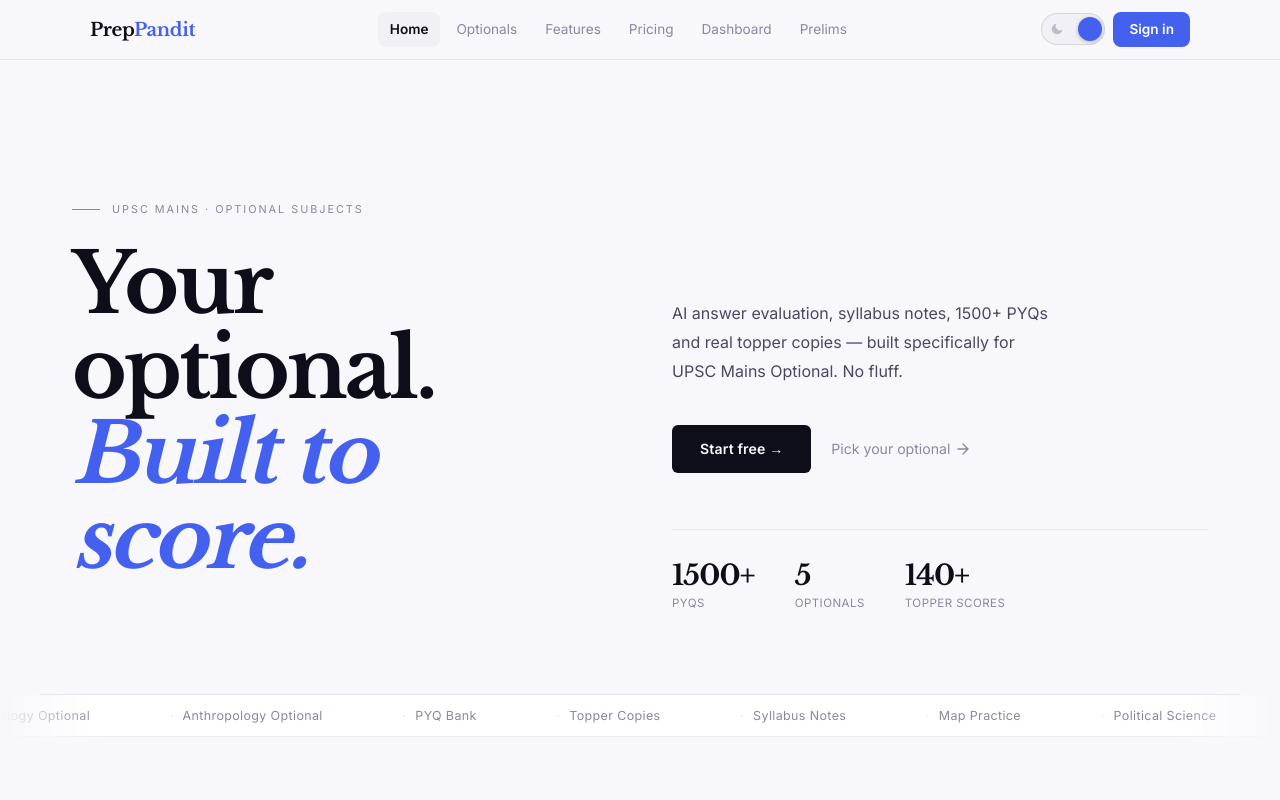
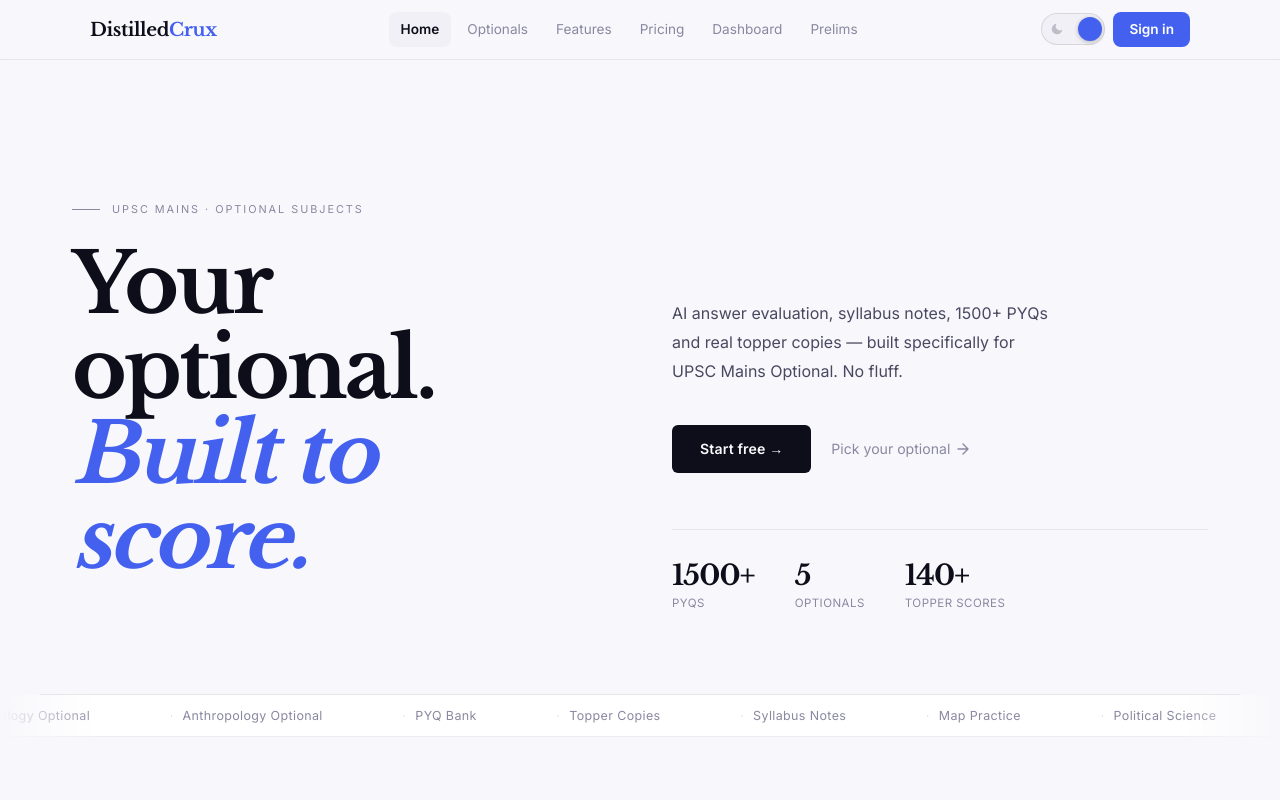
Before and after one commit to nirxv/distilledcrux, a Next.js app: page / in a window 1280 px wide. Shown: the top 800 px of the page. Built offline with nearby package versions, Linux system fonts and the light colour scheme; no server answers.

Commit message:
rebrand: fix hardcoded PrepPandit logo instances

```diff
--- a/app/login/page.tsx
+++ b/app/login/page.tsx
@@ -88,7 +88,7 @@ export default function LoginPage() {
               fontSize: '1.6rem', fontWeight: 700,
               color: 'var(--text)', letterSpacing: '-0.02em',
             }}>
-              Prep<span style={{ color: 'var(--accent)' }}>Pandit</span>
+              Distilled<span style={{ color: 'var(--accent)' }}>Crux</span>
             </span>
           </a>
         </div>
--- a/app/page.tsx
+++ b/app/page.tsx
@@ -474,7 +474,7 @@ export default function Home() {
         </div>
 
         <footer className="lp-footer">
-          <div className="lp-footer-logo">Prep<em>Pandit</em></div>
+          <div className="lp-footer-logo">Distilled<em>Crux</em></div>
           <div className="lp-footer-links">
             <Link href="/privacy" className="lp-footer-link">Privacy</Link>
             <Link href="/terms" className="lp-footer-link">Terms</Link>
--- a/app/prelims/page.tsx
+++ b/app/prelims/page.tsx
@@ -567,7 +567,7 @@ export default function PrelimsPage() {
 
         {/* ── Footer ── */}
         <footer className="pr-footer">
-          <div className="pr-footer-logo">Prep<em>Pandit</em></div>
+          <div className="pr-footer-logo">Distilled<em>Crux</em></div>
           <div className="pr-footer-links">
             <Link href="/privacy" className="pr-footer-link">Privacy</Link>
             <Link href="/terms" className="pr-footer-link">Terms</Link>
--- a/components/Navbar.tsx
+++ b/components/Navbar.tsx
@@ -97,7 +97,7 @@ export default function Navbar() {
             fontSize: '1.15rem', fontWeight: 700,
             color: 'var(--text)', letterSpacing: '-0.02em',
           }}>
-            Prep<span style={{ color: 'var(--accent)' }}>Pandit</span>
+            Distilled<span style={{ color: 'var(--accent)' }}>Crux</span>
           </span>
         </Link>
 
--- a/package.json
+++ b/package.json
@@ -10,8 +10,10 @@
   },
   "dependencies": {
     "@anthropic-ai/sdk": "^0.115.0",
+    "@fontsource/fira-code": "^5.3.0",
     "@fontsource/inter": "^5.3.0",
     "@fontsource/libre-baskerville": "^5.3.0",
+    "@fontsource/playfair-display": "^5.3.0",
     "@supabase/supabase-js": "^2.109.0",
     "firebase": "^12.16.0",
     "firebase-admin": "^13.10.0",
```
Also changed, not shown: 1 other file (tests, documents, lock files or other folders).
